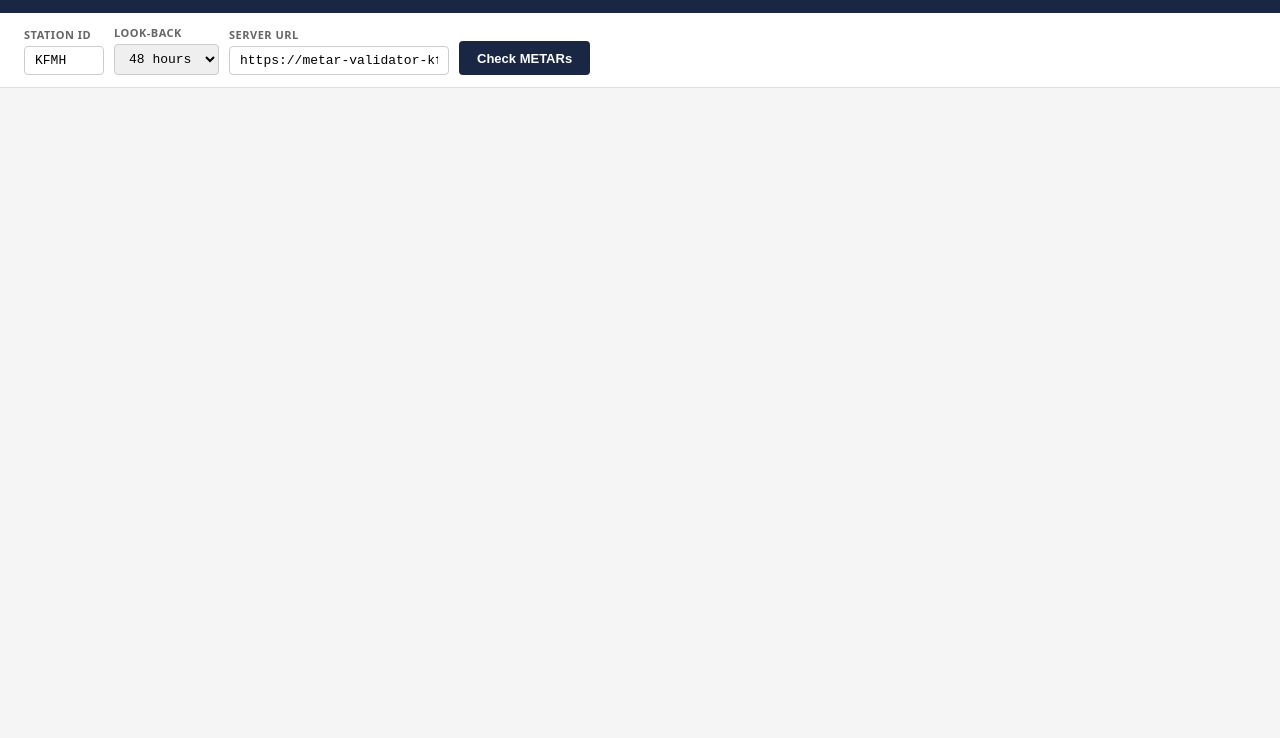
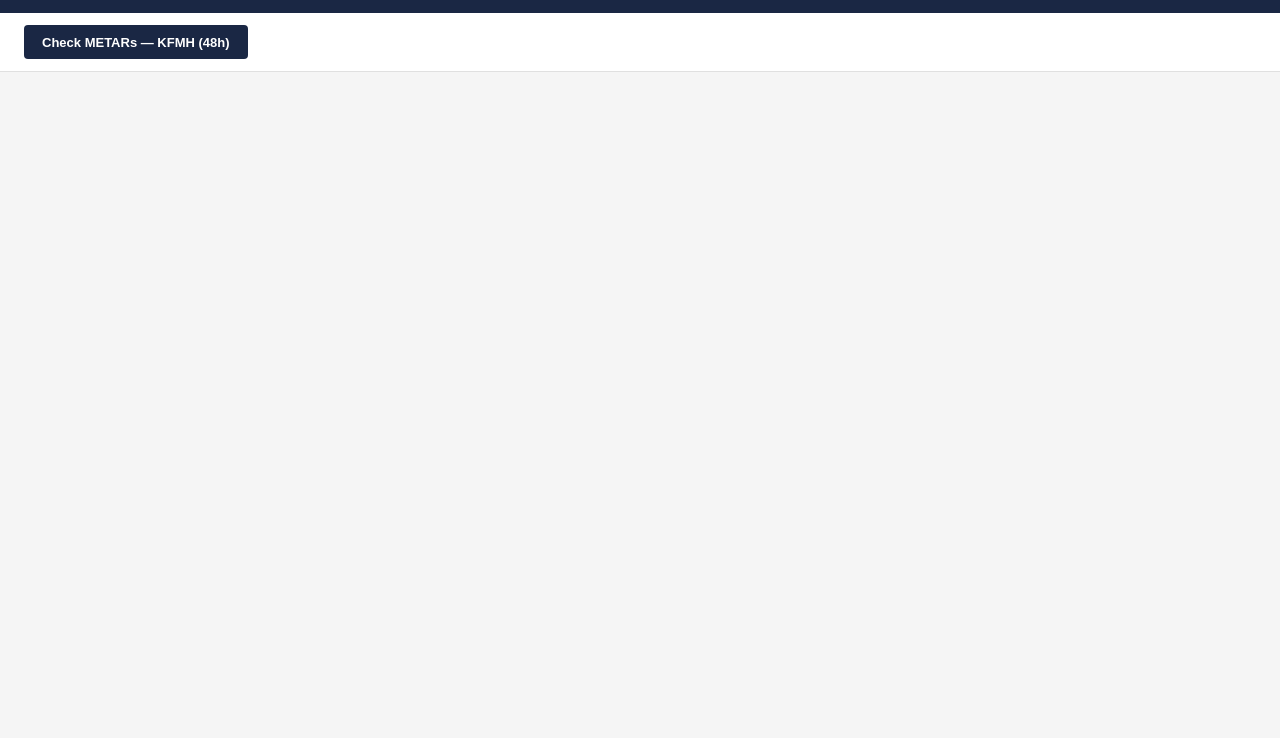
Before and after one commit to jarrodlofy/metar-validator, a website: page index.html in a window 1280 px wide. Shown: the part 62-800 px from the top of the page. Drawn offline with Linux system fonts and the light colour scheme.

Commit message:
Remove controls UI, hardcode KFMH 48h window

```diff
--- a/index.html
+++ b/index.html
@@ -81,27 +81,7 @@
 </header>
 
 <div class="controls">
-  <div class="control-group">
-    <label>Station ID</label>
-    <input type="text" id="stationInput" value="KFMH" maxlength="4" style="width:80px;text-transform:uppercase">
-  </div>
-  <div class="control-group">
-    <label>Look-back</label>
-    <select id="hoursSelect">
-      <option value="1">1 hour</option>
-      <option value="2">2 hours</option>
-      <option value="3">3 hours</option>
-      <option value="6">6 hours</option>
-      <option value="12">12 hours</option>
-      <option value="24">24 hours</option>
-      <option value="48" selected>48 hours</option>
-    </select>
-  </div>
-  <div class="control-group">
-    <label>Server URL</label>
-    <input type="text" id="serverUrl" value="https://metar-validator-kfmh-mellowing-lagoon-3794.fly.dev" style="width:220px">
-  </div>
-  <button onclick="runCheck()">Check METARs</button>
+  <button onclick="runCheck()">Check METARs — KFMH (48h)</button>
 </div>
 
 <main>
@@ -666,8 +646,8 @@ function scheduleRetry(retriesLeft) {
 
 async function runCheck(isRetry, retriesLeft) {
   if (!isRetry) retriesLeft = 2;
-  const serverUrl = document.getElementById('serverUrl').value.trim().replace(/\/$/,'');
-  const hours = document.getElementById('hoursSelect').value;
+  const serverUrl = 'https://metar-validator-kfmh-mellowing-lagoon-3794.fly.dev';
+  const hours = '48';
   const out = document.getElementById('output');
   out.innerHTML = '';
   setStatus('<span class="spinner"></span>Fetching from server…');
@@ -705,7 +685,7 @@ function validatePaste() {
   if (!raw) return;
   const lines = raw.split('\n').map(l => l.trim()).filter(Boolean);
   const records = lines.map(l => ({ raw: l, fetchedAt: Date.now(), source: 'paste' }));
-  renderResults(records, 24);
+  renderResults(records, 48);
 }
 
 function renderResults(records, hours, retriesLeft) {
```
